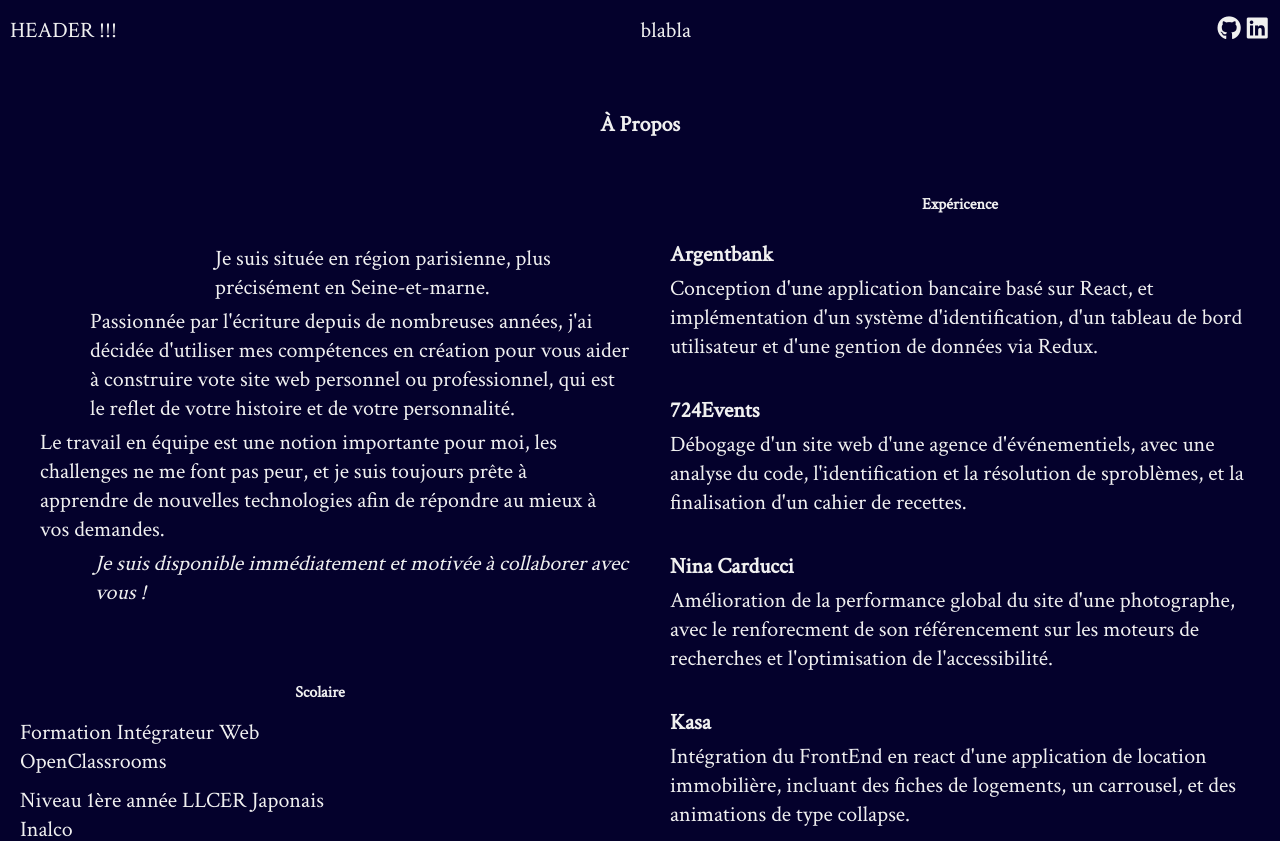
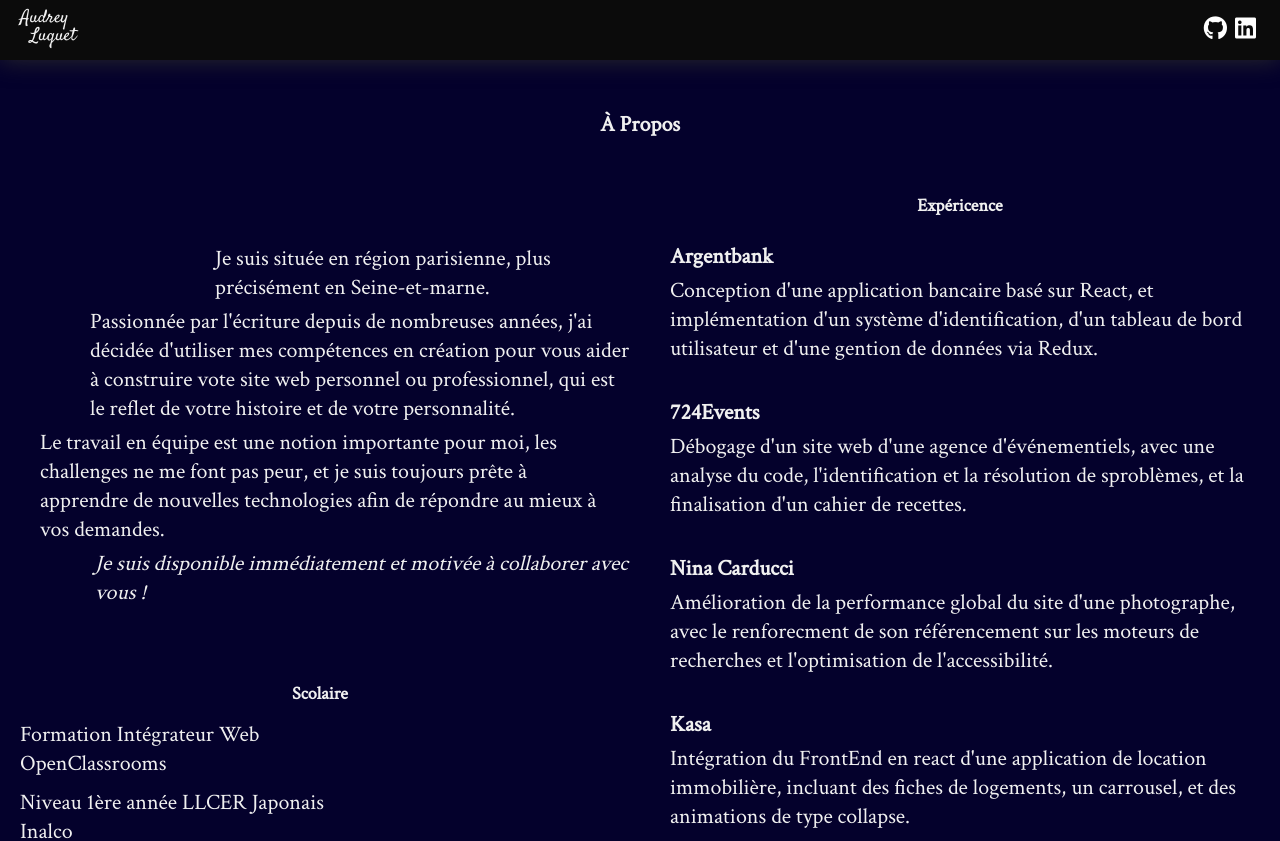
Before and after one commit to AudreyYuedra/portfolio, a React (Create React App) app: page /About in a window 1280 px wide. Shown: the top 841 px of the page. Built offline with nearby package versions, Linux system fonts and the light colour scheme.

Commit message:
correction style Header (toujours prob link)

```diff
--- a/src/components/Header.jsx
+++ b/src/components/Header.jsx
@@ -4,45 +4,79 @@ import styled from "styled-components"
 import { mixins } from "../styles/mixins"
 import { colors, fontFamily, fontSize } from "../styles/variables"
 const StickyHeader = styled.header`
-   width: 98.5%;
+   width: 100%;
    height: 60px;
-   background-color: ${colors.bg_tertiary};
+   background-color: ${colors.light_black};
    ${mixins.rowSpaceBetween};
    align-items: center;
    position: sticky;
-   padding: 0 10px 0 10px;
+   box-shadow: 0 0 25px ${colors.dark_grey};
 `
-/* const SlyledLink = styled(NavLink)`
-   padding: 5px;
-   font-family: ${fontFamily.ff_secondary};
-   font-size: ${fontSize.subtitle};
-   color: ${colors.txt_primary};
+const Name = styled.div`
+   height: 50px;
+   margin-left: 20px;
+   & p {
+      font-family: ${fontFamily.Satisfy};
+      font-size: ${fontSize.subtitle};
+   }
+`
+const P2 = styled.p`
+   position: relative;
+   left: 10px;
+   top: -8px;
+`
+const SlyledLink = styled.ul`
+   display: flex;
+   align-items: center;
+   list-style-type: none;
+   & li {
+      padding: 0 5px;
+      font-family: ${fontFamily.Satisfy};
+      color: ${colors.light_blue};
+      text-decoration: none;
+      &:hover {
+         cursor: pointer;
+         color: ${colors.pastel_blue};
+         text-decoration: none;
+      }
+   }
+   .current {
+      color: ${colors.pastel_blue};
+      text-decoration: none;
+   }
+`
+const NavIcons = styled.nav`
+   margin-right: 20px;
    &:hover {
       cursor: pointer;
    }
-` */
+`
 const Icon = styled.i`
    font-size: 24px;
-   color: ${colors.txt_primary};
-   padding: 0 3px 0 3px;
+   color: ${colors.white};
+   padding: 0 4px;
 `
 
 export default function Header() {
    return (
       <StickyHeader>
-         <p>HEADER !!!</p>
-         <nav>
-            blabla
-            {/* <SlyledLink href="/">Accueil</SlyledLink>
-            <SlyledLink href="/About">À Propos</SlyledLink>
-            <SlyledLink href="/Projects">Projets</SlyledLink>
-            <SlyledLink href="/Techno">Technologies</SlyledLink>
-            <SlyledLink href="/Contact">Contact</SlyledLink> */}
-         </nav>
-         <nav>
+         <Name>
+            <p>Audrey</p>
+            <P2>Luquet</P2>
+         </Name>
+
+         <SlyledLink>
+            {/* <NavLink href="/">Accueil</NavLink>
+            <NavLink href="/About">À Propos</NavLink>
+            <NavLink href="/Projects">Projets</NavLink>
+            <NavLink href="/Techno">Technologies</NavLink>
+   <NavLink href="/Contact">Contact</NavLink> */}
+         </SlyledLink>
+
+         <NavIcons>
             <Icon className="fa-brands fa-github" alt="logo de GitHub"></Icon>
             <Icon className="fa-brands fa-linkedin" alt="logo de LinkedIn"></Icon>
-         </nav>
+         </NavIcons>
       </StickyHeader>
    )
 }
--- a/src/styles/style.css
+++ b/src/styles/style.css
@@ -7,6 +7,7 @@
 }
 
 body {
+   max-width: 100%;
    min-height: 100dvh;
    background-color: #04012c;
    position: relative;
--- a/src/styles/variables.jsx
+++ b/src/styles/variables.jsx
@@ -15,6 +15,6 @@ export const colors = {
 
 export const fontSize = {
    title_h2: "36px",
-   subtitle: "16px",
+   subtitle: "18px",
    mini_txt: "12px",
 }
```
